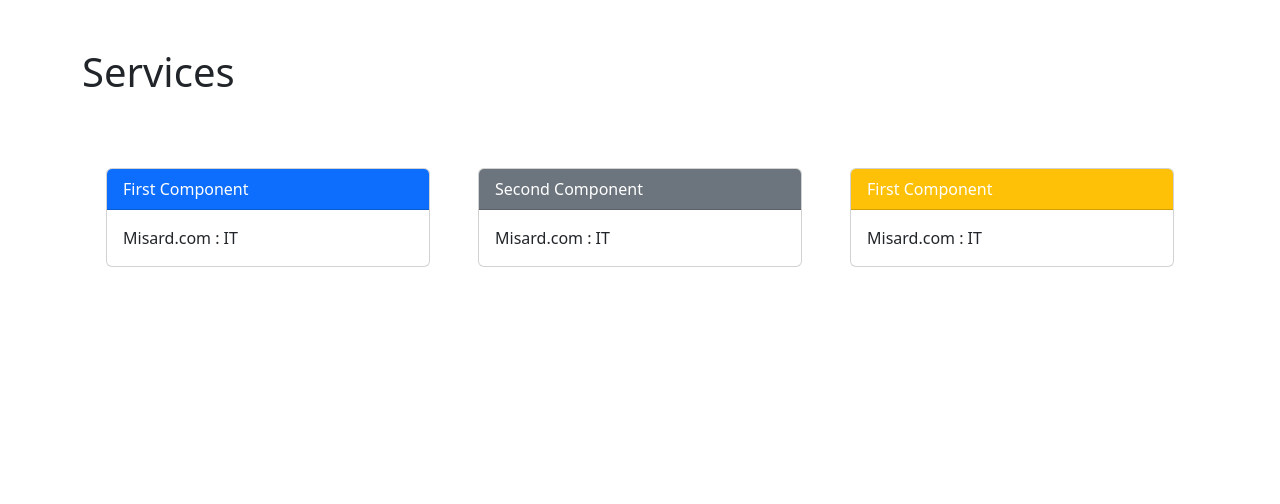
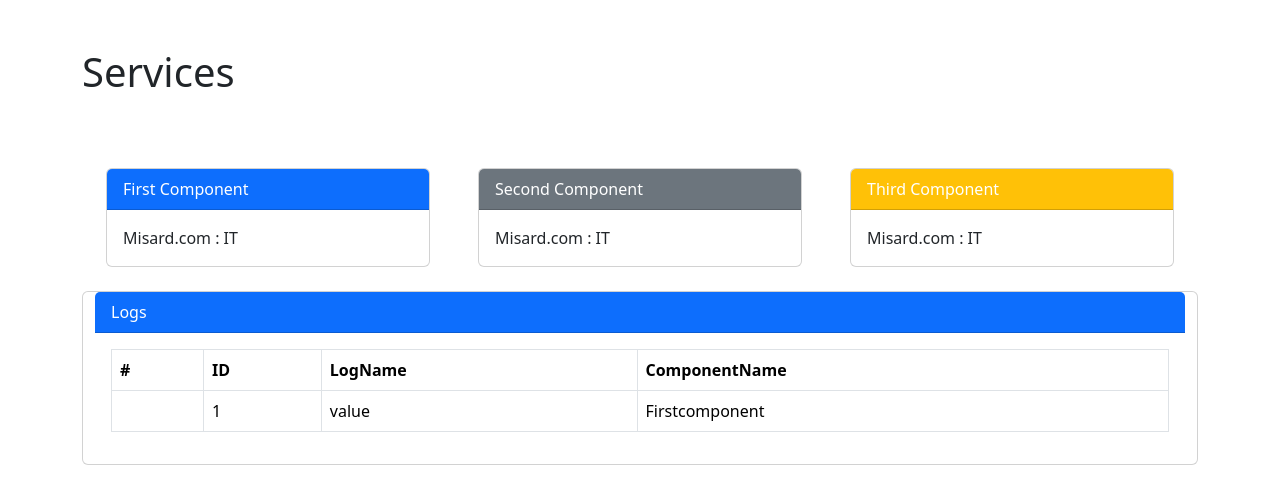
Before and after one commit to madanpatakota/3.AngularServicesApp, an Angular app: page / in a window 1280 px wide. Shown: the top 504 px of the page. Built offline with nearby package versions, Linux system fonts and the light colour scheme.

Commit message:
thirdClass

```diff
--- a/src/app/app.component.html
+++ b/src/app/app.component.html
@@ -13,4 +13,39 @@
     </div>
 
   </div>
+
+  <div class="mt-4"></div>
+
+   <div class="row m-0">
+    <div class="card">
+      <div class="card-header bg-primary text-white">Logs</div>
+         <div class="card-body">
+               <div class="row">
+                  <div class="col-12">
+                    <table class="table table-bordered">
+                      <thead>
+                        <tr>
+                          <th>#</th>
+                          <th>ID</th>
+                          <th>LogName</th>
+                          <th>ComponentName</th>
+                        </tr>
+                      </thead>
+                      <tbody>
+                        <tr>
+                          <td></td>
+                          <td>1</td>
+                          <td>value</td>
+                          <td>Firstcomponent</td>
+
+                        </tr>
+                      </tbody>
+                    </table>
+                  </div>
+               </div>
+         </div>
+     </div>
+
+   </div>
+
 </div>
--- a/src/app/first-comp/first-comp.component.ts
+++ b/src/app/first-comp/first-comp.component.ts
@@ -4,7 +4,9 @@ import { CompanyService } from '../company.service';
 @Component({
   selector: 'app-first-comp',
   templateUrl: './first-comp.component.html',
-  styleUrls: ['./first-comp.component.css']
+  styleUrls: ['./first-comp.component.css'],
+  providers : [CompanyService]
+  // Useful create the instance of the class. and tell to the angular hey use this as a service .. if you add any class in providers angular treat them as a service and create the instance for that
 })
 export class FirstCompComponent {
 
@@ -14,13 +16,15 @@ export class FirstCompComponent {
      //constructor is a speical method which automatically loaded once class has loaded.
      //refer the JS classes for more info...
 
-     constructor(){
+     // We can pass the parameters to the constructor.
+     // Check course how we pass the parameter to the constructor.
+     constructor(public _companyService : CompanyService){
         //this.company = { Name : "Misard.com" , industry : "IT"};
 
         //this way we can create the instance and refer to the variable
-        var companyService = new CompanyService();
+        //var companyService = new CompanyService();
 
-        this.company = new CompanyService().getCompanyDetails();
+        this.company = _companyService.getCompanyDetails();
 
      }
 
--- a/src/app/second-comp/second-comp.component.ts
+++ b/src/app/second-comp/second-comp.component.ts
@@ -4,17 +4,20 @@ import { CompanyService } from '../company.service';
 @Component({
   selector: 'app-second-comp',
   templateUrl: './second-comp.component.html',
-  styleUrls: ['./second-comp.component.css']
+  styleUrls: ['./second-comp.component.css'],
+  providers : [CompanyService]
+  // Useful create the instance of the class. and tell to the angular hey use this as a service .. if you add any class in providers angular treat them as a service and create the instance for that
 })
 export class SecondCompComponent {
   //company = { Name : "Misard.com" , industry : "IT"};
 
   company = { Name : "" , industry : ""};
 
- constructor(){
+ constructor(private _companyService:CompanyService){
     //this.company = { Name : "Misard.com" , industry : "IT"};
     //var companyService = new CompanyService();
-    this.company = new CompanyService().getCompanyDetails();
+    this.company = _companyService.getCompanyDetails();
+
  }
 
 }
--- a/src/app/third-comp/third-comp.component.html
+++ b/src/app/third-comp/third-comp.component.html
@@ -1,6 +1,6 @@
 <div class="container mt-5">
   <div class="card">
-   <div class="card-header bg-warning text-white">First Component</div>
+   <div class="card-header bg-warning text-white">Third Component</div>
       <div class="card-body">
             <div class="row">
                <div class="col-12">
--- a/src/app/third-comp/third-comp.component.ts
+++ b/src/app/third-comp/third-comp.component.ts
@@ -4,20 +4,23 @@ import { CompanyService } from '../company.service';
 @Component({
   selector: 'app-third-comp',
   templateUrl: './third-comp.component.html',
-  styleUrls: ['./third-comp.component.css']
+  styleUrls: ['./third-comp.component.css'],
+  providers:[CompanyService]
 })
 export class ThirdCompComponent {
 
   company = { Name : "" , industry : ""};
-  constructor(){
+  constructor(public _companyService : CompanyService){
     //this.company = { Name : "Misard.com" , industry : "IT"};
-
     //this way we can create the instance and refer to the variable
     var companyService = new CompanyService();
-
-
-    this.company = new CompanyService().getCompanyDetails();
+    this.company = _companyService.getCompanyDetails();
 
  }
 
+
+
+
+
+
 }
```
Also changed, not shown: src/assets/notes.txt.
